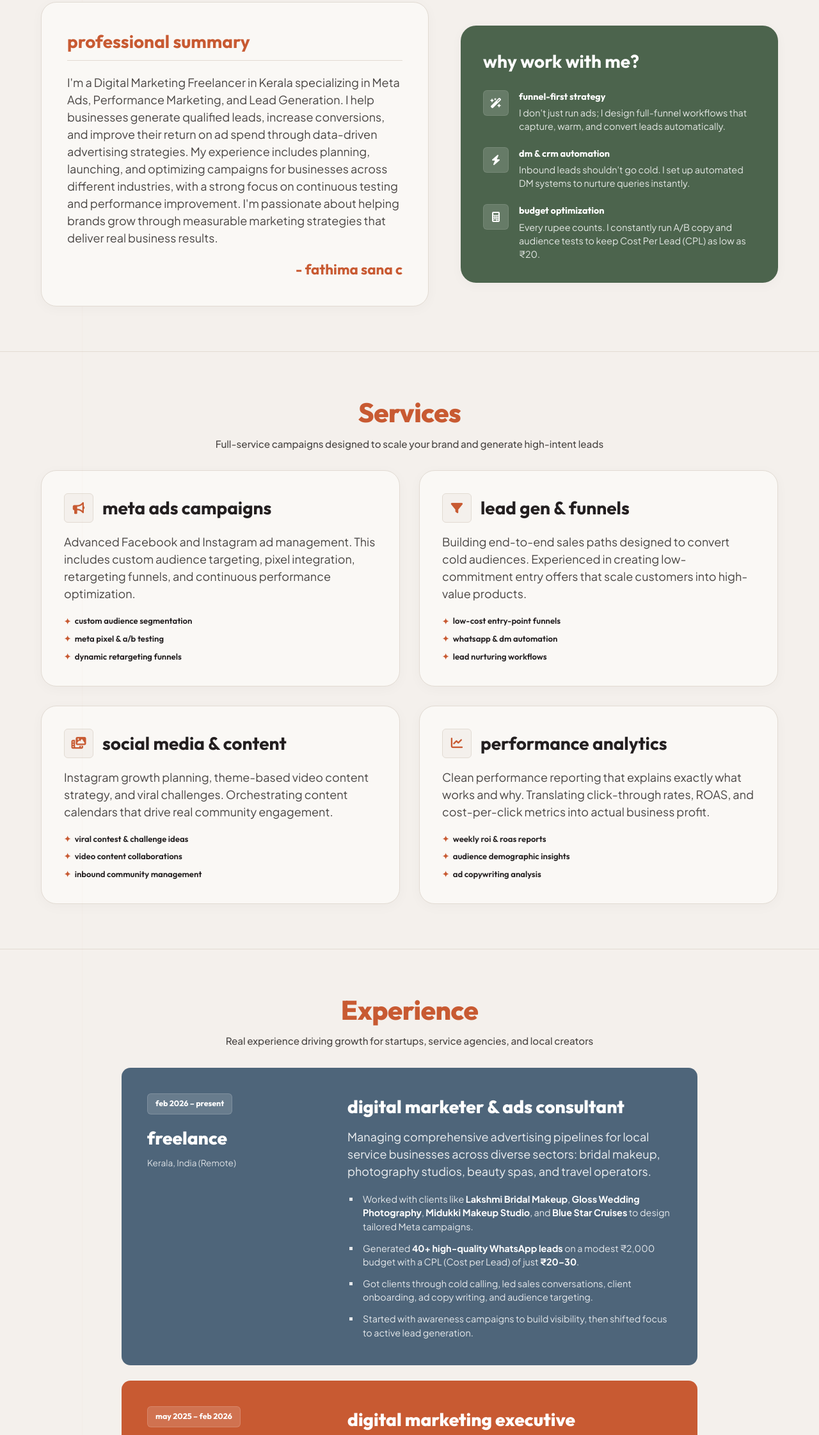
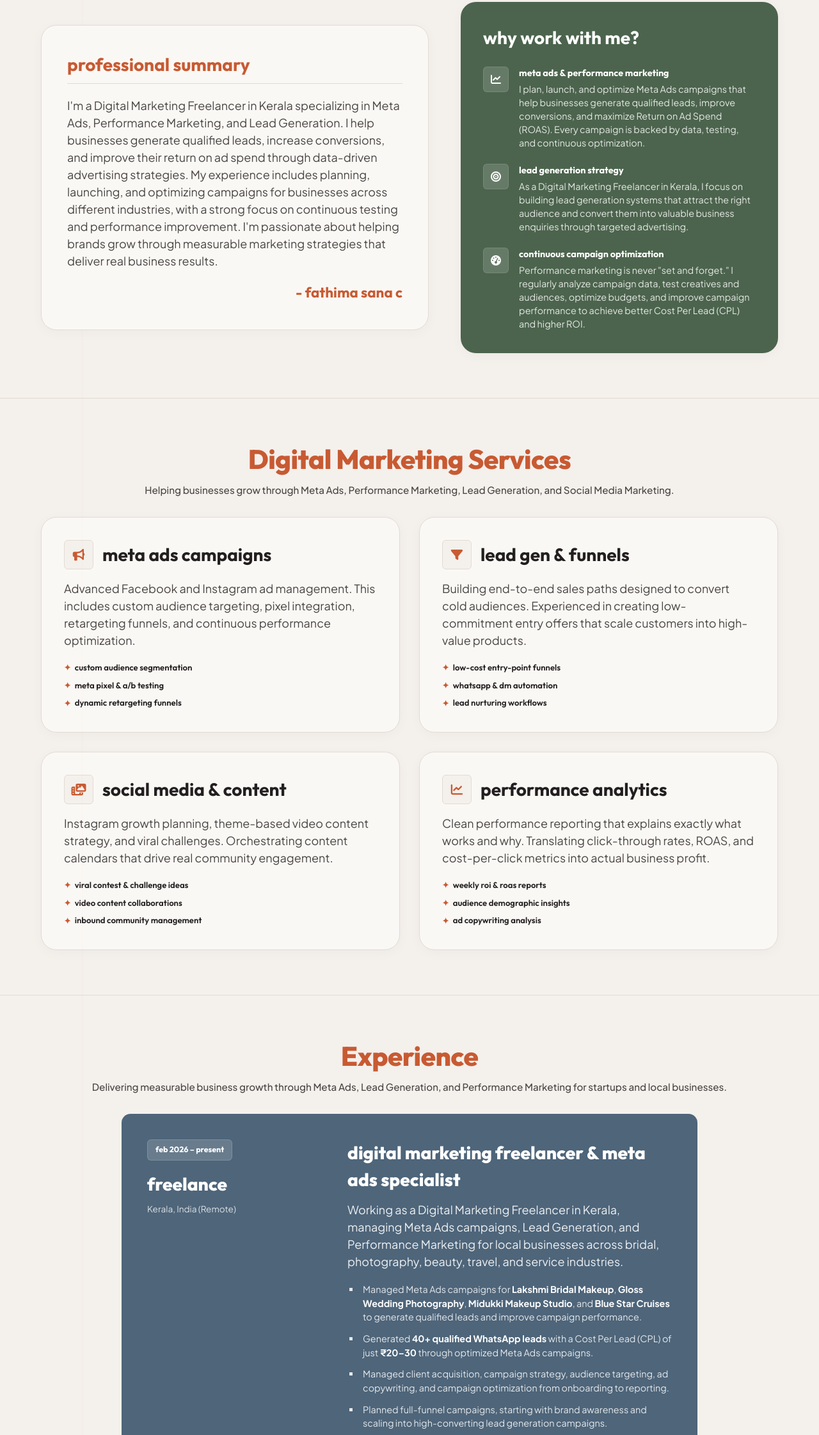
Before and after one commit to fathimasanac/fathimasana-website, a plain HTML site: page index.html in a window 1280 px wide. Shown: the part 1398-3641 px from the top of the page at 64% size. Drawn offline with Linux system fonts and the light colour scheme.

Commit message:
refactor: update service descriptions in the Why work with me section to focus on Meta ads and lead generation strategy

```diff
--- a/index.html
+++ b/index.html
@@ -49,7 +49,7 @@
         "@type": "Person",
         "@id": "https://www.iamsana.com/#person",
         "name": "Fathima Sana",
-        "jobTitle": "Digital Marketing Executive",
+        "jobTitle": "Digital Marketing Freelancer & Meta Ads Specialist",
         "url": "https://www.iamsana.com",
         "image": "https://www.iamsana.com/fathima.jpg",
         "sameAs": [
@@ -293,7 +293,8 @@
                 Generation. I help businesses generate qualified leads, increase conversions, and improve their return
                 on ad spend through data-driven advertising strategies. My experience includes planning, launching, and
                 optimizing campaigns for businesses across different industries, with a strong focus on continuous
-                testing and performance improvement. I'm passionate about helping brands grow through measurable marketing
+                testing and performance improvement. I'm passionate about helping brands grow through measurable
+                marketing
                 strategies that deliver real business results.
               </p>
               <div class="diary-footer">
@@ -307,26 +308,30 @@
             <h3 class="facts-title">Why work with me?</h3>
             <ul class="facts-list">
               <li>
-                <div class="fact-icon"><i class="fa-solid fa-wand-magic-sparkles"></i></div>
+                <div class="fact-icon"><i class="fa-solid fa-chart-line"></i></div>
                 <div class="fact-content">
-                  <h4>FUNNEL-FIRST STRATEGY</h4>
-                  <p>I don't just run ads; I design full-funnel workflows that capture, warm, and convert leads
-                    automatically.</p>
+                  <h4>Meta Ads &amp; Performance Marketing</h4>
+                  <p>I plan, launch, and optimize Meta Ads campaigns that help businesses generate qualified leads,
+                    improve conversions, and maximize Return on Ad Spend (ROAS). Every campaign is backed by data,
+                    testing, and continuous optimization.</p>
                 </div>
               </li>
               <li>
-                <div class="fact-icon"><i class="fa-solid fa-bolt"></i></div>
+                <div class="fact-icon"><i class="fa-solid fa-bullseye"></i></div>
                 <div class="fact-content">
-                  <h4>DM &amp; CRM AUTOMATION</h4>
-                  <p>Inbound leads shouldn't go cold. I set up automated DM systems to nurture queries instantly.</p>
+                  <h4>Lead Generation Strategy</h4>
+                  <p>As a Digital Marketing Freelancer in Kerala, I focus on building lead generation systems that
+                    attract the right audience and convert them into valuable business enquiries through targeted
+                    advertising.</p>
                 </div>
               </li>
               <li>
-                <div class="fact-icon"><i class="fa-solid fa-calculator"></i></div>
+                <div class="fact-icon"><i class="fa-solid fa-gauge-high"></i></div>
                 <div class="fact-content">
-                  <h4>BUDGET OPTIMIZATION</h4>
-                  <p>Every rupee counts. I constantly run A/B copy and audience tests to keep Cost Per Lead (CPL) as low
-                    as ₹20.</p>
+                  <h4>Continuous Campaign Optimization</h4>
+                  <p>Performance marketing is never "set and forget." I regularly analyze campaign data, test creatives
+                    and audiences, optimize budgets, and improve campaign performance to achieve better Cost Per Lead
+                    (CPL) and higher ROI.</p>
                 </div>
               </li>
             </ul>
@@ -339,9 +344,9 @@
     <section id="services" class="services-section">
       <div class="container">
         <div class="section-header text-center">
-          <h2 class="section-title-pop">Services</h2>
-          <p class="section-subtitle">Full-service campaigns designed to scale your brand and generate high-intent leads
-          </p>
+          <h2 class="section-title-pop">Digital Marketing Services</h2>
+          <p class="section-subtitle">Helping businesses grow through Meta Ads, Performance Marketing, Lead Generation,
+            and Social Media Marketing.</p>
         </div>
 
         <div class="services-grid">
@@ -410,8 +415,8 @@
       <div class="container">
         <div class="section-header text-center">
           <h2 class="section-title-pop">Experience</h2>
-          <p class="section-subtitle">Real experience driving growth for startups, service agencies, and local creators
-          </p>
+          <p class="section-subtitle">Delivering measurable business growth through Meta Ads, Lead Generation, and
+            Performance Marketing for startups and local businesses.</p>
         </div>
 
         <div class="experience-list">
@@ -423,21 +428,22 @@
               <span class="experience-location">Kerala, India (Remote)</span>
             </div>
             <div class="experience-main">
-              <h3 class="experience-title">Digital Marketer &amp; Ads Consultant</h3>
+              <h3 class="experience-title">Digital Marketing Freelancer &amp; Meta Ads Specialist</h3>
               <p class="experience-summary">
-                Managing comprehensive advertising pipelines for local service businesses across diverse sectors: bridal
-                makeup, photography studios, beauty spas, and travel operators.
+                Working as a Digital Marketing Freelancer in Kerala, managing Meta Ads campaigns, Lead Generation, and
+                Performance Marketing for local businesses across bridal, photography, beauty, travel, and service
+                industries.
               </p>
               <ul class="experience-details">
-                <li>Worked with clients like <strong>Lakshmi Bridal Makeup</strong>, <strong>Gloss Wedding
+                <li>Managed Meta Ads campaigns for <strong>Lakshmi Bridal Makeup</strong>, <strong>Gloss Wedding
                     Photography</strong>, <strong>Midukki Makeup Studio</strong>, and <strong>Blue Star Cruises</strong>
-                  to design tailored Meta campaigns.</li>
-                <li>Generated <strong>40+ high-quality WhatsApp leads</strong> on a modest ₹2,000 budget with a CPL
-                  (Cost per Lead) of just <strong>₹20–30</strong>.</li>
-                <li>Got clients through cold calling, led sales conversations, client onboarding, ad copy writing, and
-                  audience targeting.</li>
-                <li>Started with awareness campaigns to build visibility, then shifted focus to active lead generation.
-                </li>
+                  to generate qualified leads and improve campaign performance.</li>
+                <li>Generated <strong>40+ qualified WhatsApp leads</strong> with a Cost Per Lead (CPL) of just
+                  <strong>₹20–30</strong> through optimized Meta Ads campaigns.</li>
+                <li>Managed client acquisition, campaign strategy, audience targeting, ad copywriting, and campaign
+                  optimization from onboarding to reporting.</li>
+                <li>Planned full-funnel campaigns, starting with brand awareness and scaling into high-converting lead
+                  generation campaigns.</li>
               </ul>
             </div>
           </div>
```
